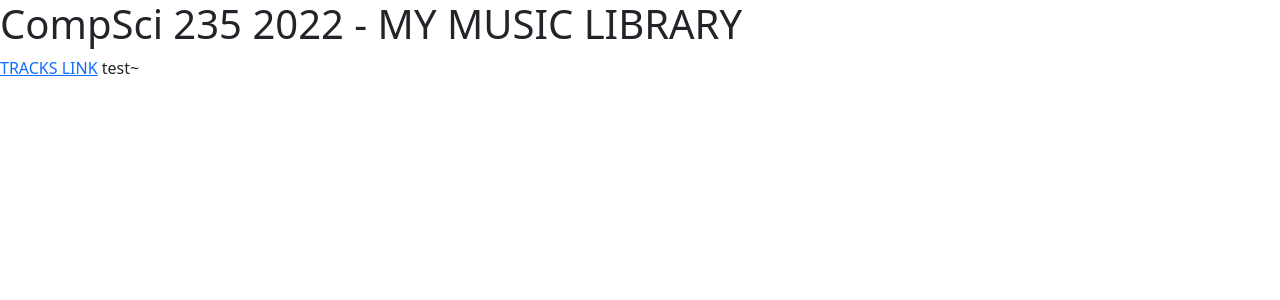
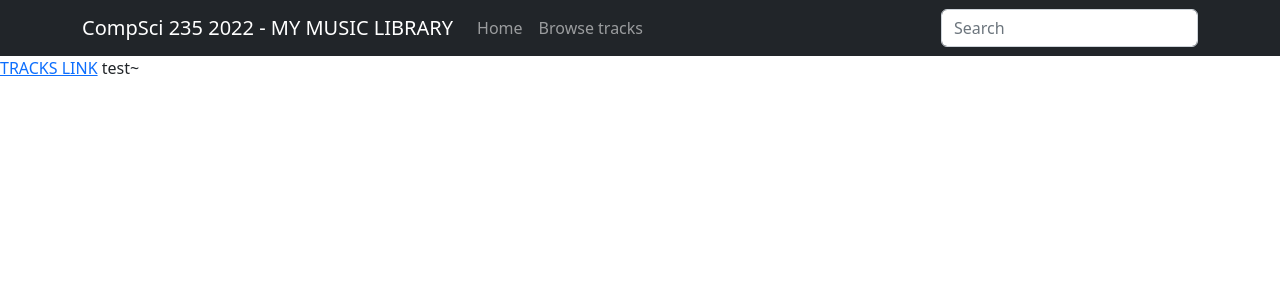
Before and after one commit to dampbacon/cs235_2022_assignment-fbee055, a Flask app: page / in a window 1280 px wide. Shown: the top 300 px of the page. Run offline with Flask 2, Linux system fonts and the light colour scheme; parts of the project's set-up code (start-up, migrations or seed data) failed here and were passed over.

Commit message:
basic bootstrap nav bar
followed the docs on bootstraps website to set up a basic nav bar.
following commits will tweak it to look better

```diff
--- a/music/templates/home.html
+++ b/music/templates/home.html
@@ -7,7 +7,42 @@
     <title>Simple Track</title>
 </head>
 <body>
-    <h1>CompSci 235 2022 - MY MUSIC LIBRARY</h1>
+
+    <nav class="navbar navbar-expand-lg navbar-dark bg-dark" >
+    <div class="container">
+      <a class="navbar-brand" href="#">CompSci 235 2022 - MY MUSIC LIBRARY</a>
+      <button class="navbar-toggler" type="button" data-bs-toggle="collapse" >
+        <span class="navbar-toggler-icon"></span>
+      </button>
+
+      <div class="collapse navbar-collapse" >
+        <ul class="navbar-nav me-auto mb-2 mb-lg-0">
+            <!-- remember to make active link disabled using jinja via
+            <li class="nav-item">
+                <a class="nav-link disabled">Disabled</a>
+            </li>-->
+
+            <!-- remember to make link active using jinja via
+            <li class="nav-item">
+            <a class="nav-link active"  href="/home">Home</a>
+            </li> -->
+          <li class="nav-item">
+            <a class="nav-link"  href="/home">Home</a>
+          </li>
+          <li class="nav-item">
+            <a class="nav-link" href="/track">Browse tracks</a>
+          </li>
+        </ul>
+        <form role="search">
+          <input class="form-control" type="search" placeholder="Search" >
+        </form>
+      </div>
+    </div>
+  </nav>
+
+
+
+
     <a href="/track">TRACKS LINK</a>
 
     {% block content %}
```
